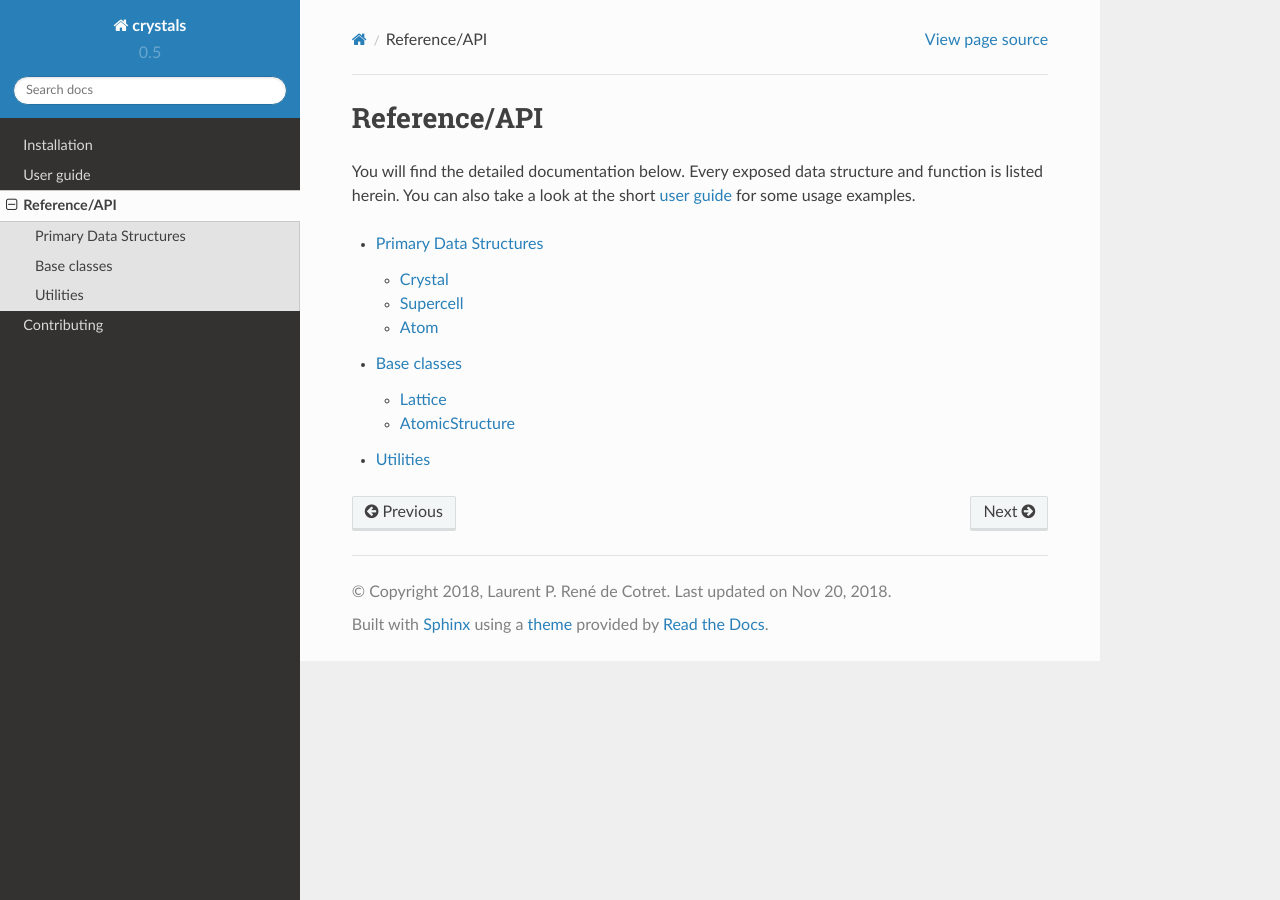
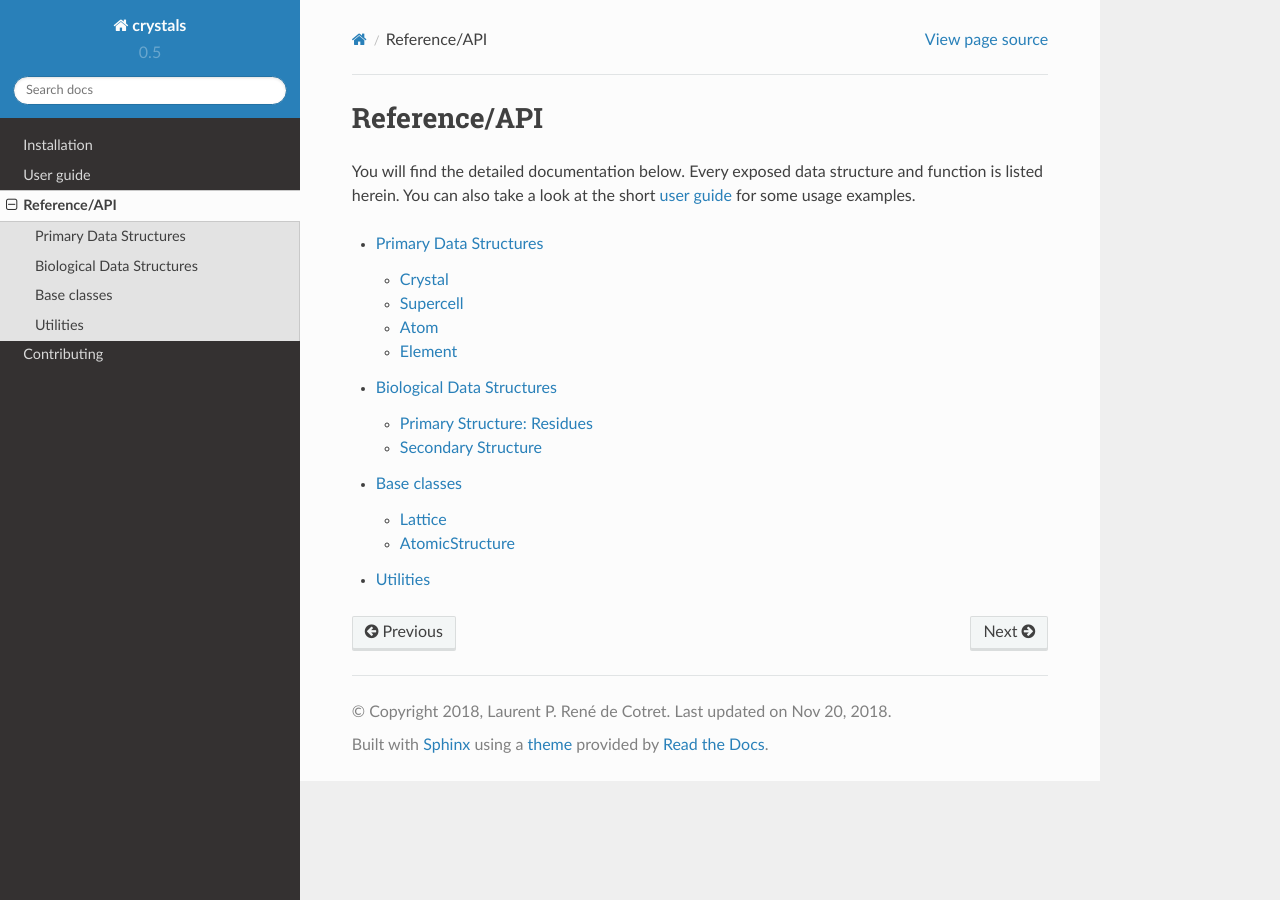
Before and after one commit to LaurentRDC/crystals, a Sphinx documentation site: the page built from docs/api/reference.rst, in a window 1280 px wide. Built offline with Sphinx 7.4.7 and the Read the Docs theme 2.0.0, drawn with Linux system fonts in a browser that asks for light colours; some of the changed lines change nothing that is shown.

Commit message:
DOC:  updated reference with new classes

```diff
--- /dev/null
+++ b/docs/api/biological.rst
@@ -0,0 +1,43 @@
+.. _biological:
+
+**************************
+Biological Data Structures
+**************************
+
+.. currentmodule:: crystals
+
+For crystals created from the Protein Data Bank, the atoms will be stored in substructures. These substructures are described below.
+
+===========================
+Primary Structure: Residues
+===========================
+
+.. autoclass:: Residue
+    :show-inheritance:
+
+===================
+Secondary Structure
+===================
+
+Secondary structures are really all the same, with different names:
+
+.. currentmodule:: crystals.base
+
+.. autoclass:: SecondaryStructure
+    :show-inheritance:
+
+.. currentmodule:: crystals
+
+-----
+Helix
+-----
+
+.. autoclass:: Helix
+    :show-inheritance:
+
+-----
+Sheet
+-----
+
+.. autoclass:: Sheet
+    :show-inheritance:
--- a/docs/api/data-structures.rst
+++ b/docs/api/data-structures.rst
@@ -14,6 +14,7 @@ Crystal
 -------
 
 .. autoclass:: Crystal
+    :show-inheritance:
     :exclude-members: from_parameters
 
 ---------
@@ -21,16 +22,23 @@ Supercell
 ---------
 
 .. autoclass:: Supercell
+    :show-inheritance:
     :exclude-members: from_parameters
 
 ----
 Atom
 ----
 
-To access atomic data, take a look at the :class:`Element` class:
-
-.. autoclass:: Element
-
 To deal with atoms with coordinates, take a look at the :class:`Atom` class:
 
 .. autoclass:: Atom
+    :show-inheritance:
+
+-------
+Element
+-------
+
+To access atomic data only, take a look at the :class:`Element` class:
+
+.. autoclass:: Element
+    :show-inheritance:
--- a/docs/api/reference.rst
+++ b/docs/api/reference.rst
@@ -13,5 +13,6 @@ You can also take a look at the short :ref:`user guide <user_guide>` for some us
     :maxdepth: 2
 
     data-structures
+    biological
     base-classes
     utilities
```
